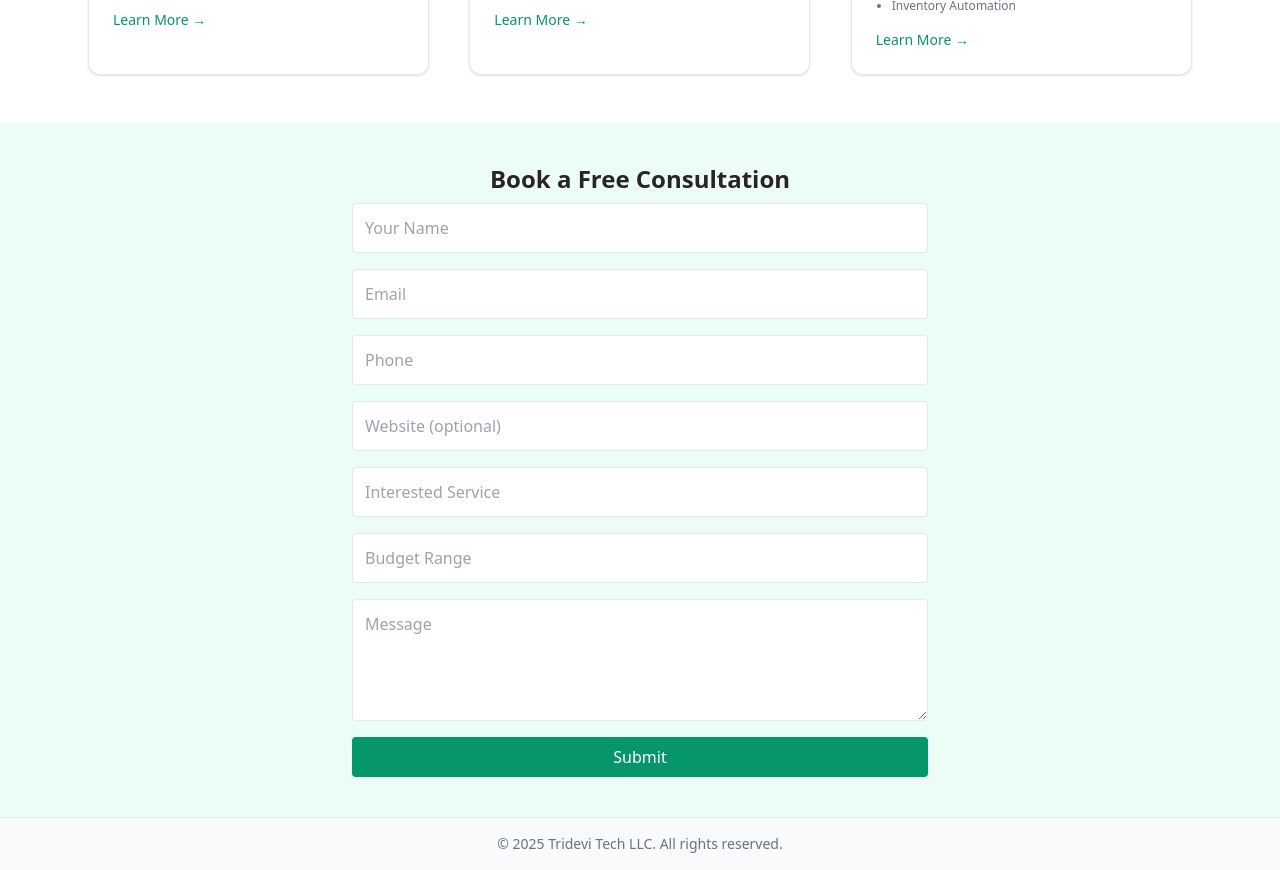
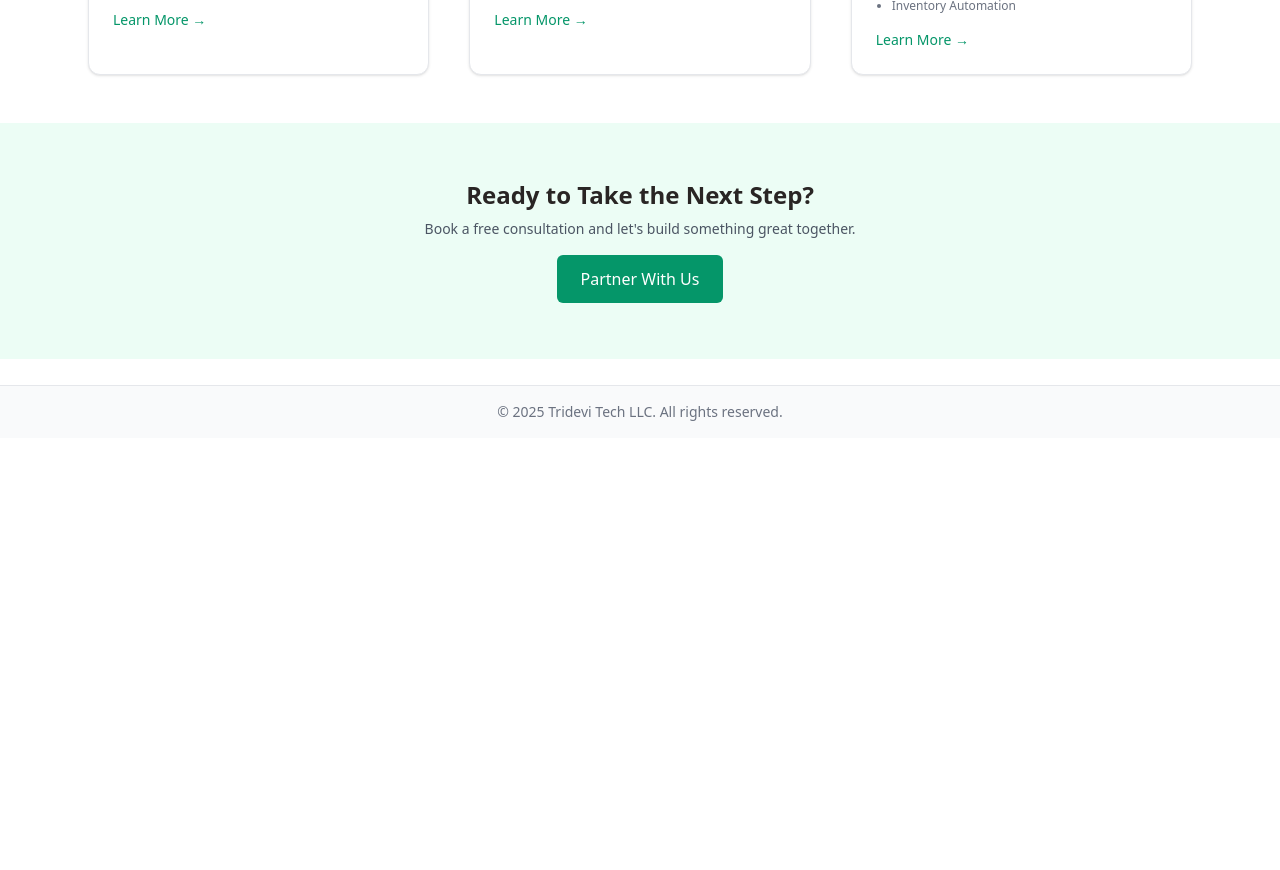
Before and after one commit to TTechnologyy/tridevi-frontend, a React (Create React App) app: page /services in a window 1280 px wide. Shown: the part 480-1350 px from the top of the page. After the commit the page ends 918 px from the top, so only its background shows below. Built offline with nearby package versions, Linux system fonts and the light colour scheme.

Commit message:
Force redeploy with updated contact form

```diff
--- a/src/pages/Services.jsx
+++ b/src/pages/Services.jsx
@@ -1,39 +1,13 @@
-import React, { useEffect, useState } from 'react';
+import React, { useEffect } from 'react';
 import AOS from 'aos';
 import 'aos/dist/aos.css';
 import { Link } from 'react-router-dom';
 import { Briefcase, BarChart3, ShoppingCart } from 'lucide-react';
-import axios from 'axios';
 
 export default function Services() {
   useEffect(() => {
     AOS.init({ duration: 1000, once: true });
   }, []);
-
-  const [formData, setFormData] = useState({
-    name: '',
-    email: '',
-    phone: '',
-    website: '',
-    service: '',
-    budget: '',
-    message: ''
-  });
-
-  const handleChange = (e) => {
-    setFormData({ ...formData, [e.target.name]: e.target.value });
-  };
-
-  const handleSubmit = async (e) => {
-    e.preventDefault();
-    try {
-      await axios.post('https://tridevi-backend-production.up.railway.app/api/contact', formData);
-      alert('Form submitted successfully!');
-      setFormData({ name: '', email: '', phone: '', website: '', service: '', budget: '', message: '' });
-    } catch (err) {
-      alert('Something went wrong. Please try again.');
-    }
-  };
 
   const services = [
     {
@@ -97,21 +71,18 @@ export default function Services() {
         ))}
       </section>
 
-      {/* Form */}
-      <section className="text-center py-10 bg-emerald-50 px-6" data-aos="fade-up">
-        <h2 className="text-2xl font-semibold text-stone-800 mb-2">Book a Free Consultation</h2>
-        <form onSubmit={handleSubmit} className="max-w-xl mx-auto grid grid-cols-1 gap-4">
-          <input name="name" value={formData.name} onChange={handleChange} placeholder="Your Name" className="p-3 border rounded" required />
-          <input name="email" value={formData.email} onChange={handleChange} placeholder="Email" className="p-3 border rounded" required type="email" />
-          <input name="phone" value={formData.phone} onChange={handleChange} placeholder="Phone" className="p-3 border rounded" />
-          <input name="website" value={formData.website} onChange={handleChange} placeholder="Website (optional)" className="p-3 border rounded" />
-          <input name="service" value={formData.service} onChange={handleChange} placeholder="Interested Service" className="p-3 border rounded" />
-          <input name="budget" value={formData.budget} onChange={handleChange} placeholder="Budget Range" className="p-3 border rounded" />
-          <textarea name="message" value={formData.message} onChange={handleChange} placeholder="Message" rows={4} className="p-3 border rounded"></textarea>
-          <button type="submit" className="bg-emerald-600 text-white py-2 rounded hover:bg-emerald-700">
-            Submit
-          </button>
-        </form>
+      {/* CTA Button to Consultation Page */}
+      <section className="text-center py-14 bg-emerald-50 px-6" data-aos="fade-up">
+        <h2 className="text-2xl font-semibold text-stone-800 mb-2">Ready to Take the Next Step?</h2>
+        <p className="text-gray-600 mb-4 text-sm">
+          Book a free consultation and let's build something great together.
+        </p>
+        <Link
+          to="/consultation"
+          className="inline-block px-6 py-3 bg-emerald-600 text-white rounded-md hover:bg-emerald-700 transition"
+        >
+          Partner With Us
+        </Link>
       </section>
     </div>
   );
```
